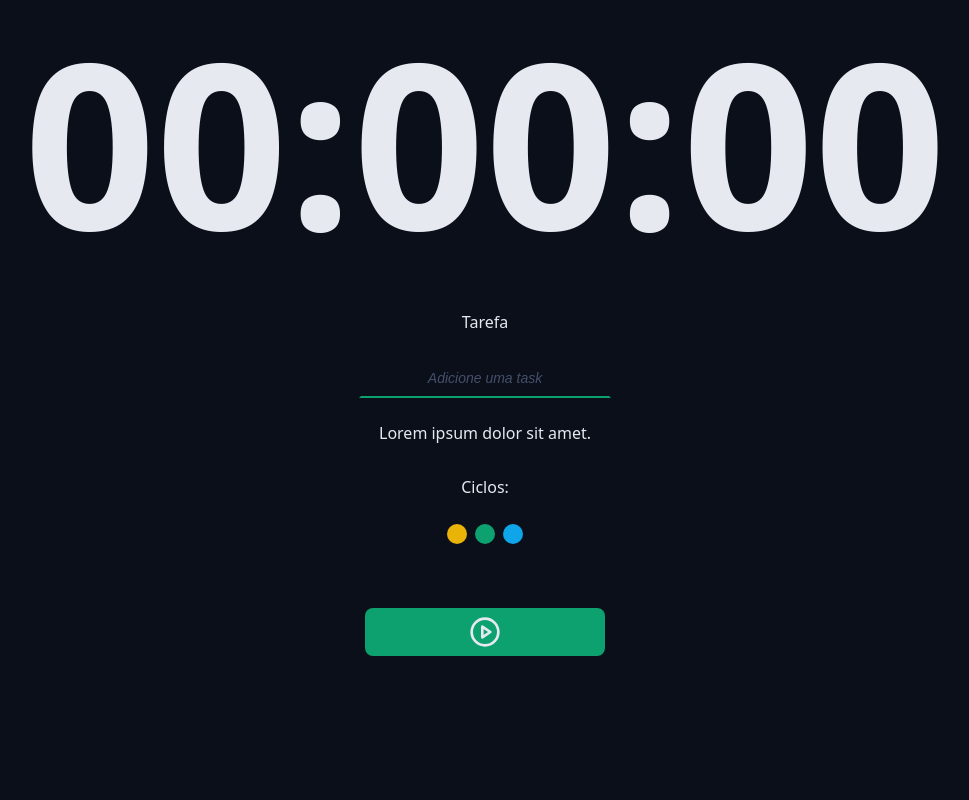
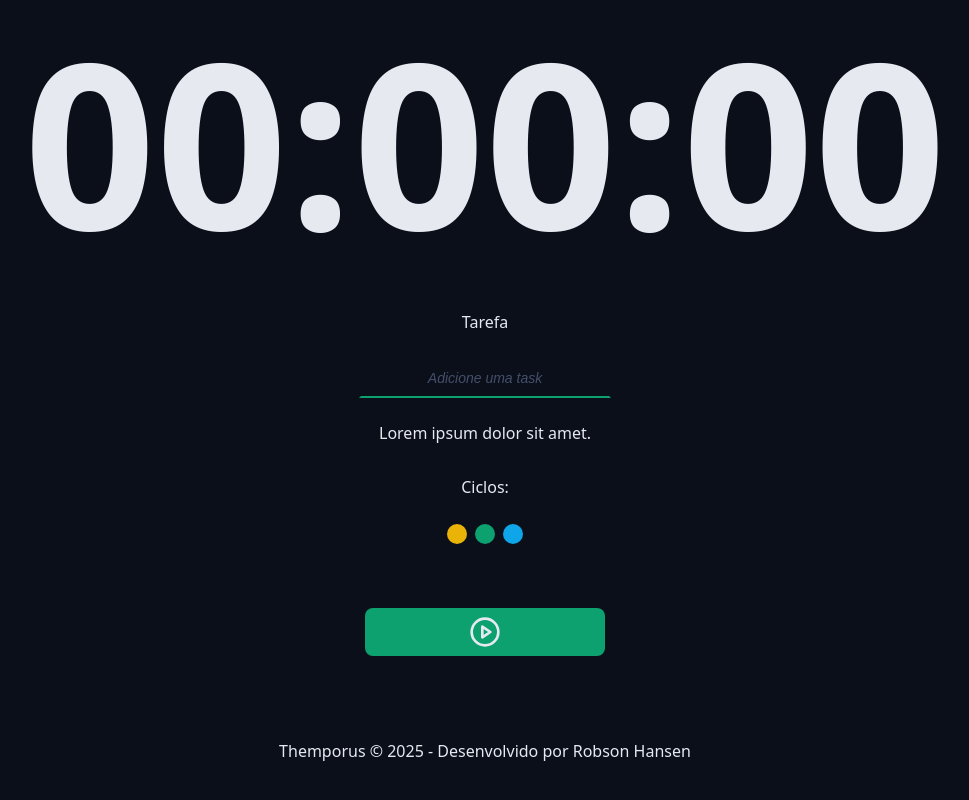
Before and after one commit to robsonhansen/temporus, a React (Vite) app: page / in a window 1280 px wide. Shown: the part 302-1102 px from the top of the page, without its empty margins (155-1124 px from the left). Before the commit the page ends 1022 px from the top, so only its background shows below. Built offline with nearby package versions, Linux system fonts and the light colour scheme.

Commit message:
feat: footer definido

```diff
--- a/src/App.tsx
+++ b/src/App.tsx
@@ -6,6 +6,7 @@
 import { Menu } from "./components/Menu";
 import { Cycles } from "./components/Cycles";
 import { DefaultButton } from "./components/DefaultButton";
+import { Footer } from "./components/Footer";
 
 import "./styles/global.css";
 import "./styles/theme.css";
@@ -31,6 +32,9 @@
       <Container>
         <DefaultButton icon={<PlayCircleIcon />} />
       </Container>
+      <Container>
+        <Footer />
+      </Container>
     </>
   );
 }
--- /dev/null
+++ b/src/components/Footer/index.tsx
@@ -0,0 +1,14 @@
+import styles from "./styles.module.css";
+
+export function Footer() {
+  return (
+    <footer className={styles.footer}>
+      <a href="https://github.com/robsonhansen/temporus" target="_blank">
+        Themporus &copy; {new Date().getFullYear()} -{" "}
+      </a>
+      <a href="https://github.com/robsonhansen" target="_blank">
+        Desenvolvido por Robson Hansen
+      </a>
+    </footer>
+  );
+}
--- /dev/null
+++ b/src/components/Footer/styles.module.css
@@ -0,0 +1,16 @@
+.footer {
+  padding: 20px;
+  text-align: center;
+  font-size: 1.6rem;
+}
+
+.footer a {
+  color: var(--primary-color);
+  text-decoration: none;
+  transition: all 0.2s ease;
+}
+
+.footer a:hover {
+  text-decoration: underline;
+  filter: brightness(0.7);
+}
```
